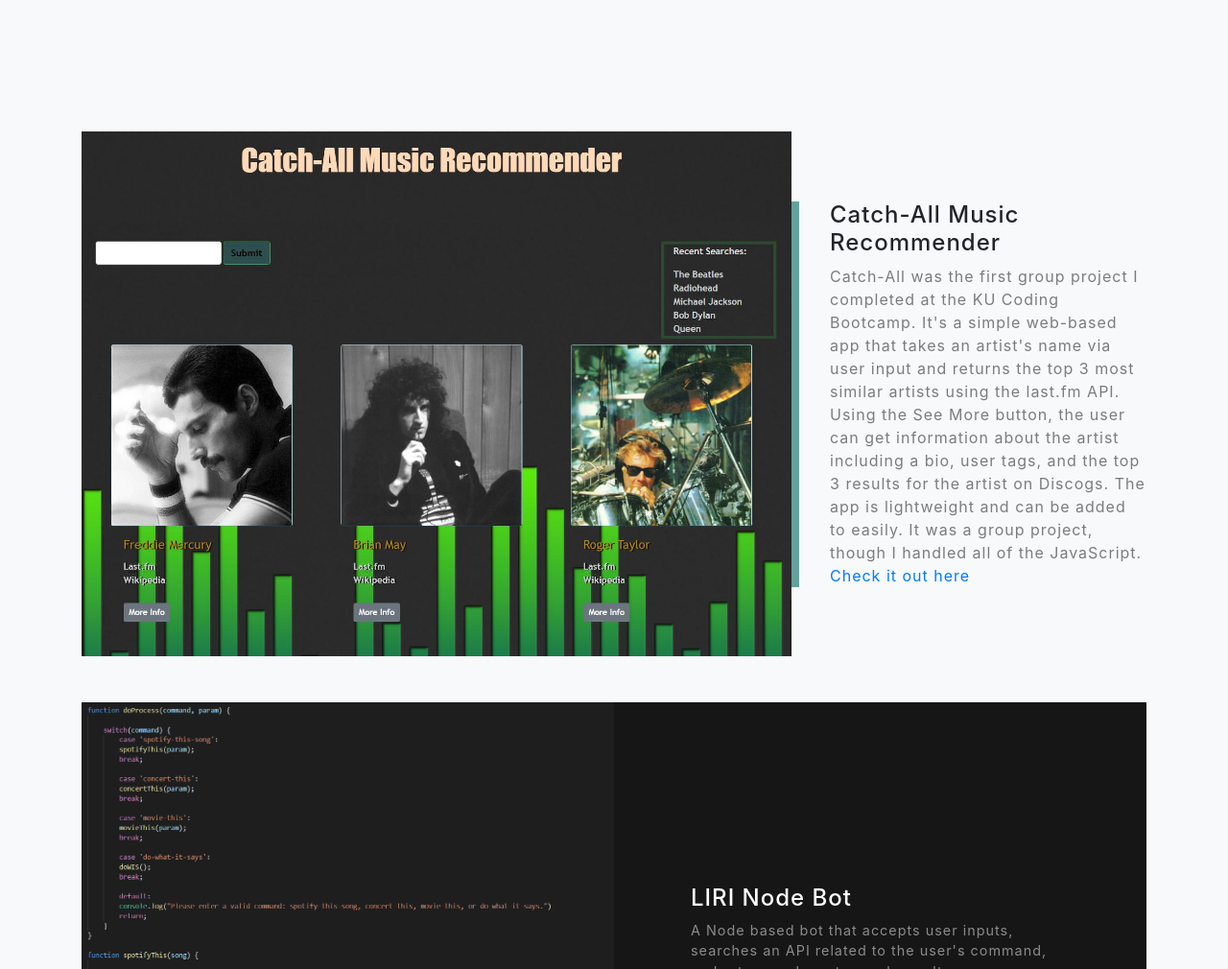
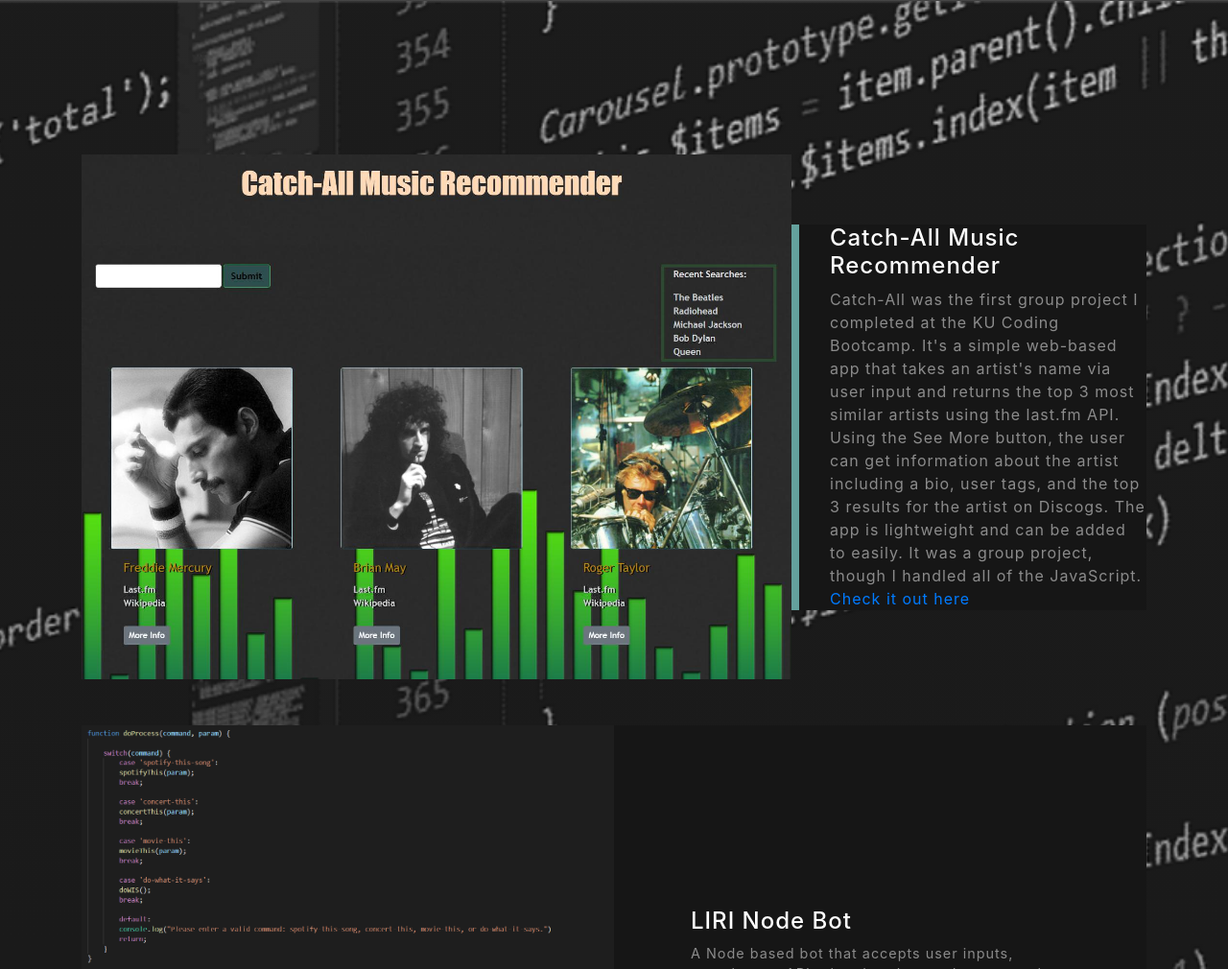
Before and after one commit to MichaelH94/Bootstrap-Portfolio, a website with bundled scripts: page index.html in a window 1280 px wide. Shown: the part 1525-2535 px from the top of the page at 96% size. Built offline with nearby package versions, Linux system fonts and the light colour scheme.

Commit message:
updated background

```diff
--- a/css/grayscale.css
+++ b/css/grayscale.css
@@ -178,11 +178,18 @@
 
 .projects-section {
   padding: 10rem 0;
+  background: -webkit-gradient(linear, left top, left bottom, from(rgba(22, 22, 22, 0.1)), color-stop(75%, rgba(22, 22, 22, 0.5)), to(#161616)), url("../img/bg-projects.png");
+  background: linear-gradient(to bottom, rgba(22, 22, 22, 0.1) 0%, rgba(22, 22, 22, 0.5) 75%, #161616 100%), url("../img/bg-projects.png");
+  background-position: center;
+  background-repeat: no-repeat;
+  background-attachment: scroll;
+  background-size: cover;
 }
 
 .projects-section .featured-text {
   padding: 2rem;
 }
+
 
 @media (min-width: 992px) {
   .projects-section .featured-text {
--- a/index.html
+++ b/index.html
@@ -13,7 +13,9 @@
     <link href="vendor/fontawesome-free/css/all.min.css" rel="stylesheet">
     <link href="https://fonts.googleapis.com/css?family=Varela+Round" rel="stylesheet">
     <link href="https://fonts.googleapis.com/css?family=Nunito:200,200i,300,300i,400,400i,600,600i,700,700i,800,800i,900,900i" rel="stylesheet">
-    <link href="css/grayscale.min.css" rel="stylesheet">
+    <link href="css/grayscale.min.css" rel="stylesheet"><
+    <link href="css/grayscale.css" rel="stylesheet">
+
 
   </head>
 
@@ -74,7 +76,7 @@
       </div>
     </section>
     <!-- Projects Section -->
-    <section id="projects" class="projects-section bg-light">
+    <section id="projects" class="projects-section">
       <div class="container">
         <!-- Featured Project Row -->
         <div class="row align-items-center no-gutters mb-4 mb-lg-5">
@@ -82,9 +84,9 @@
             <a href="https://michaelh94.github.io/CatchAll/"><img class="img-fluid mb-3 mb-lg-0" src="img/catch-all.jpg" alt=""></a>
           </div>
           <div class="col-xl-4 col-lg-5">
-            <div class="featured-text text-center text-lg-left">
+            <div class="featured-text text-center text-lg-left text-white bg-black">
               <h4>Catch-All Music Recommender</h4>
-              <p class="text-black-50 mb-0">Catch-All was the first group project I completed at the KU Coding Bootcamp. It's a simple web-based app that takes an artist's name via user input and returns the top 3 most similar artists
+              <p class="text-white-50 mb-0">Catch-All was the first group project I completed at the KU Coding Bootcamp. It's a simple web-based app that takes an artist's name via user input and returns the top 3 most similar artists
                 using the last.fm API. Using the See More button, the user can get information about the artist including a bio, user tags, and the top 3 results for the artist on Discogs. The app is lightweight and can be added to easily.
                 It was a group project, though I handled all of the JavaScript.
               </p>
```
